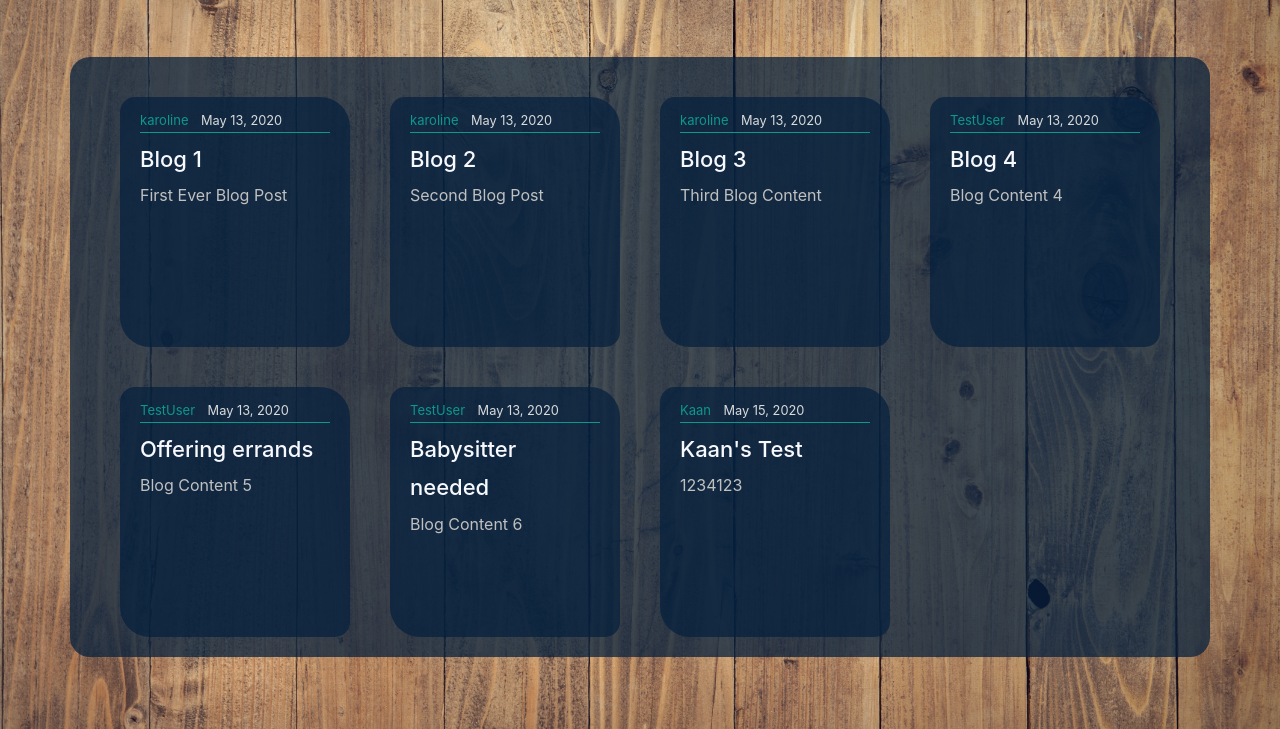
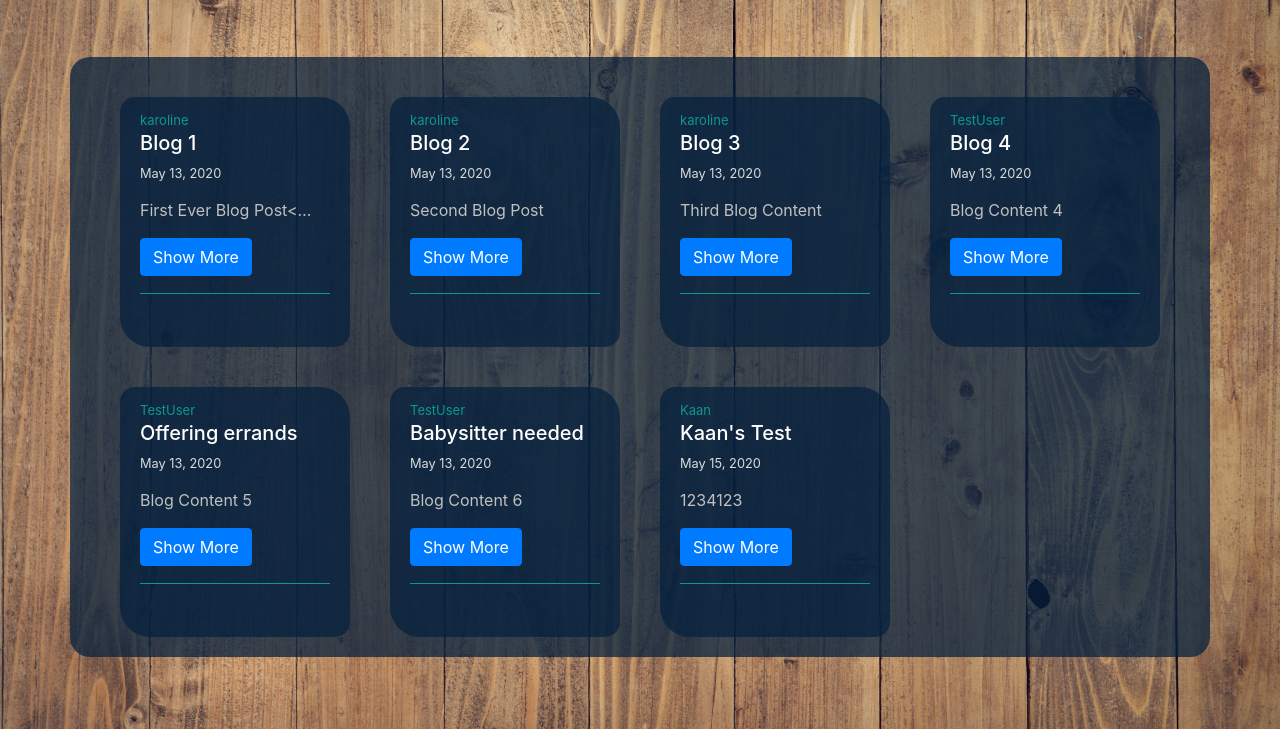
Before and after one commit to karoleoline/ISD_realproject, a Django app: page / in a window 1280 px wide. Shown: the part 71-800 px from the top of the page. Run offline with Django 3.2, Linux system fonts and the light colour scheme; data comes from the database, SQL or seed files in the repository; some libraries are stand-ins or nearby versions.

Commit message:
Updated_Home

```diff
--- a/myvenv/blog/templates/blog/home.html
+++ b/myvenv/blog/templates/blog/home.html
@@ -6,11 +6,19 @@
         <div class="media-body">
           <div class="article-metadata">
             <a class="mr-2" href="{{ user.userprofile }}">{{ post.author }}</a>
-            <small class="text-muted">{{ post.date_posted|date:"F d, Y" }}</small>
+              <div class="thumbnail">
+                        <div class="caption">
+                            <h5>{{ post.title }}</a> </h5>
+                            <h6> <small class="text-muted">{{ post.date_posted|date:"F d, Y" }}</small></h6>
+                            <p>{{ post.content|safe|linebreaks|truncatechars:25 }}</p>
+                            <p>
+                            <a href="{% url 'post-detail' post.pk %}" class="btn btn-primary" role="button">Show More</a>
+                            </p>
+                        </div>
+              </div>
           </div>
-          <h2><a class="article-title" href="{% url 'post-detail' post.pk %}">{{ post.title }}</a></h2>
-          <p class="article-content">{{ post.content }}</p>
         </div>
       </article>
   {% endfor %}
+
 {% endblock content %}
```
